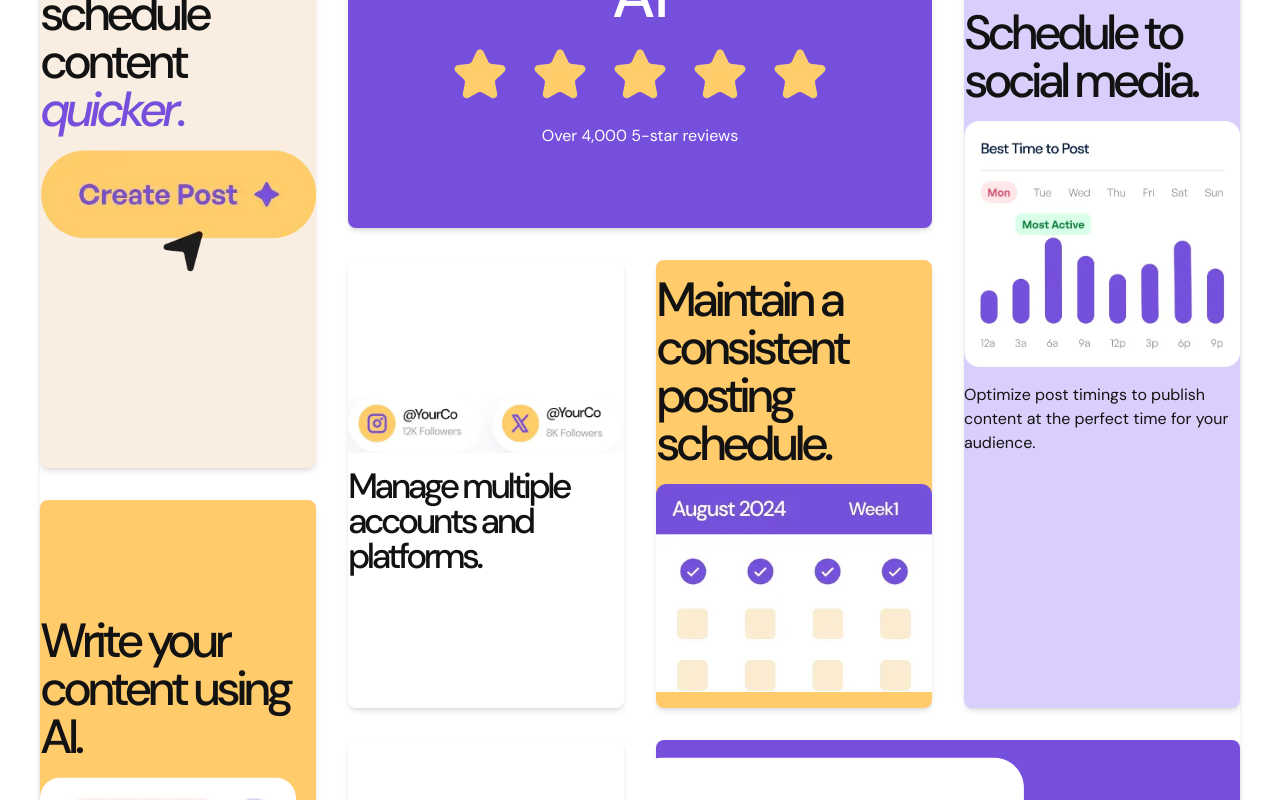
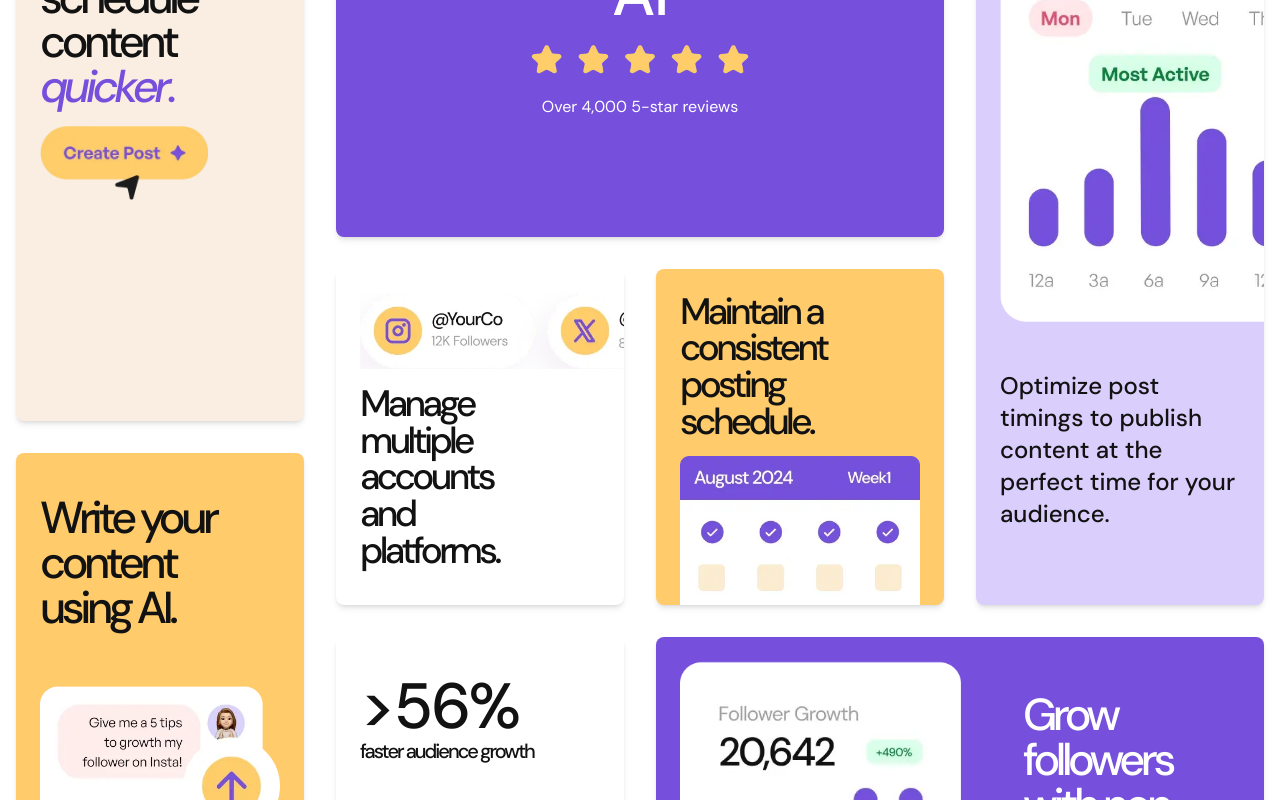
Before and after one commit to dev-paulL/bento-grid-react, a React (Vite) app: page / in a window 1280 px wide. Shown: the part 300-1100 px from the top of the page. Built offline with nearby package versions, Linux system fonts and the light colour scheme.

Commit message:
desktop done

```diff
--- a/src/App.tsx
+++ b/src/App.tsx
@@ -2,58 +2,94 @@ function App() {
   return (
     <main>
       <section>
-        <div className="bg-yellow100 text-Black row-start-1 col-start-1 row-span-5">
-          <h2>
+        <article className="bg-yellow100 text-Black row-start-1 col-start-1 row-span-4 justify-center">
+          <h2 className="w-[80%]">
             Create and schedule content{" "}
             <span className="text-purple500">
               <em>quicker</em>.
             </span>
           </h2>
-          <img src="../src/assets/images/illustration-create-post.webp" alt="" />
-        </div>
+          <img
+            src="../src/assets/images/illustration-create-post.webp"
+            className="w-[70%]"
+            alt=""
+          />
+        </article>
 
-        {/* MAIN DIV */}
-        <div className="p-20 bg-purple500 text-White col-start-2 col-span-2 text-center row-start-1 row-span-4">
+        {/* MAIN article */}
+        <article className="p-20 bg-purple500 text-White col-start-2 col-span-2 text-center items-center justify-center row-start-1 row-span-3">
           <h1>
-            Social Media <span className="text-yellow500">10x</span> <em>Faster</em> with AI
+            Social Media <span className="text-yellow500">10x</span>{" "}
+            <em>Faster</em> with AI
           </h1>
 
-          <img src="../src/assets/images/illustration-five-stars.webp" alt="" />
+          <img
+            src="../src/assets/images/illustration-five-stars.webp"
+            className="w-56"
+            alt=""
+          />
           <p>Over 4,000 5-star reviews</p>
-        </div>
+        </article>
 
-        <div className="bg-purple100 text-Black col-start-4 row-span-6 row-start-1">
+        <article className="bg-purple100 text-Black col-start-4 row-span-5 row-start-1 pr-0 pt-10 overflow-hidden gap-12">
           <h2>Schedule to social media.</h2>
-          <img src="../src/assets/images/illustration-schedule-posts.webp" alt="" />
-          <p>Optimize post timings to publish content at the perfect time for your audience.</p>
-        </div>
+          <img
+            src="../src/assets/images/illustration-schedule-posts.webp"
+            className="max-w-[30rem] self-start"
+            alt=""
+          />
+          <p className="w-[90%] text-2xl font-medium">
+            Optimize post timings to publish content at the perfect time for
+            your audience.
+          </p>
+        </article>
 
-        <div className="bg-yellow500 text-Black col-start-1 row-start-6 row-span-2">
-          <h2>Write your content using AI.</h2>
+        <article className="bg-yellow500 text-Black col-start-1 row-start-5 row-span-3 justify-around">
+          <h2 className="w-[80%]">Write your content using AI.</h2>
           <img src="../src/assets/images/illustration-ai-content.webp" alt="" />
-        </div>
+        </article>
 
-        <div className="bg-White text-Black col-start-2 row-start-5 row-span-2 ">
-          <img src="../src/assets/images/illustration-multiple-platforms.webp" alt="" />
-          <h2 className="text-normal">Manage multiple accounts and platforms.</h2>
-        </div>
+        <article className="bg-White text-Black col-start-2 row-start-4 row-span-2 overflow-clip ">
+          <img
+            src="../src/assets/images/illustration-multiple-platforms.webp"
+            className="min-w-[150%]"
+            alt=""
+          />
+          <h2 className="text-normal w-[80%]">
+            Manage multiple accounts and platforms.
+          </h2>
+        </article>
 
-        <div className="bg-yellow500 text-Black col-start-3 row-start-5 row-span-2">
-          <h2>Maintain a consistent posting schedule.</h2>
-          <img src="../src/assets/images/illustration-consistent-schedule.webp" alt="" />
-        </div>
+        <article className="bg-yellow500 text-Black col-start-3 row-start-4 row-span-2 overflow-clip">
+          <h2 className="text-normal w-[80%]">
+            Maintain a consistent posting schedule.
+          </h2>
+          <img
+            src="../src/assets/images/illustration-consistent-schedule.webp"
+            alt=""
+          />
+        </article>
 
-        <div className="bg-White text-Black col-start-2 row-start-7">
-          <h2 className="text-small font-normal">
-            <span className="text-big font-medium">&#62;56%</span> <br /> faster audience growth
+        <article className="bg-White text-Black col-start-2 row-start-6 row-span-2 justify-around">
+          <h2 className="text-xl font-medium">
+            <span className="text-[4rem] block mb-4">&#62;56%</span> faster
+            audience growth
           </h2>
-          <img src="../src/assets/images/illustration-audience-growth.webp" alt="" />
-        </div>
+          <img
+            src="../src/assets/images/illustration-audience-growth.webp"
+            alt=""
+            className="w-[80%]"
+          />
+        </article>
 
-        <div className="bg-purple500 text-White col-start-3 col-span-2 flex-row row-start-7">
-          <img src="../src/assets/images/illustration-grow-followers.webp" alt="" />
+        <article className="bg-purple500 text-White col-start-3 items-center col-span-2 flex-row row-start-6 row-span-2">
+          <img
+            src="../src/assets/images/illustration-grow-followers.webp"
+            className="h-full"
+            alt=""
+          />
           <h2>Grow followers with non-stop content.</h2>
-        </div>
+        </article>
       </section>
     </main>
   );
--- a/src/index.css
+++ b/src/index.css
@@ -31,7 +31,11 @@
   box-sizing: border-box;
 }
 body {
-    @apply font-sans p-10 min-h-screen
+    @apply font-sans
+}
+
+#root {
+  @apply p-4
 }
 h2 {
     @apply text-medium -tracking-widest
@@ -45,10 +49,14 @@ h1, h2, h3 {
 
 }
 
-div {
-  @apply rounded-lg gap-4 py-4 flex flex-col justify-center items-center shadow-md
+article {
+  @apply rounded-lg gap-4 p-6 flex flex-col shadow-md
 }
 
 section {
-  @apply grid grid-cols-main gap-8
+  @apply grid grid-cols-main gap-8 grid-rows-main
 }
+
+img {
+
+}
--- a/tailwind.config.js
+++ b/tailwind.config.js
@@ -14,8 +14,8 @@ export default {
       },
       fontSize: {
         small: "1.125rem",
-        normal: "2.2rem",
-        medium: "3rem",
+        normal: "2.3rem",
+        medium: "2.8rem",
         big: "4rem",
       },
       fontFamily: {
@@ -28,6 +28,9 @@ export default {
       gridTemplateColumns: {
         main: "repeat(4, 1fr)",
       },
+      gridTemplateRows: {
+        main:"repeat(8, 11%)"
+      }
     },
   },
   plugins: [],
```
